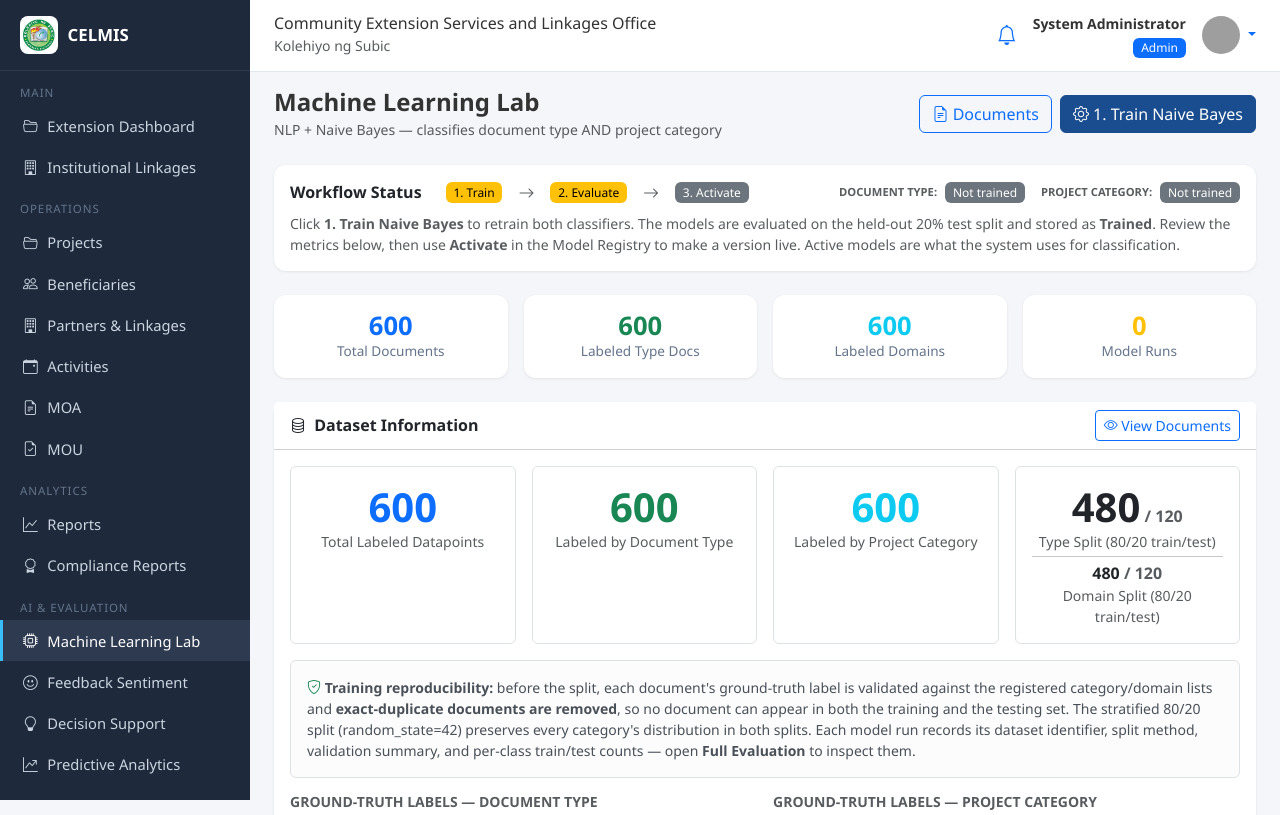
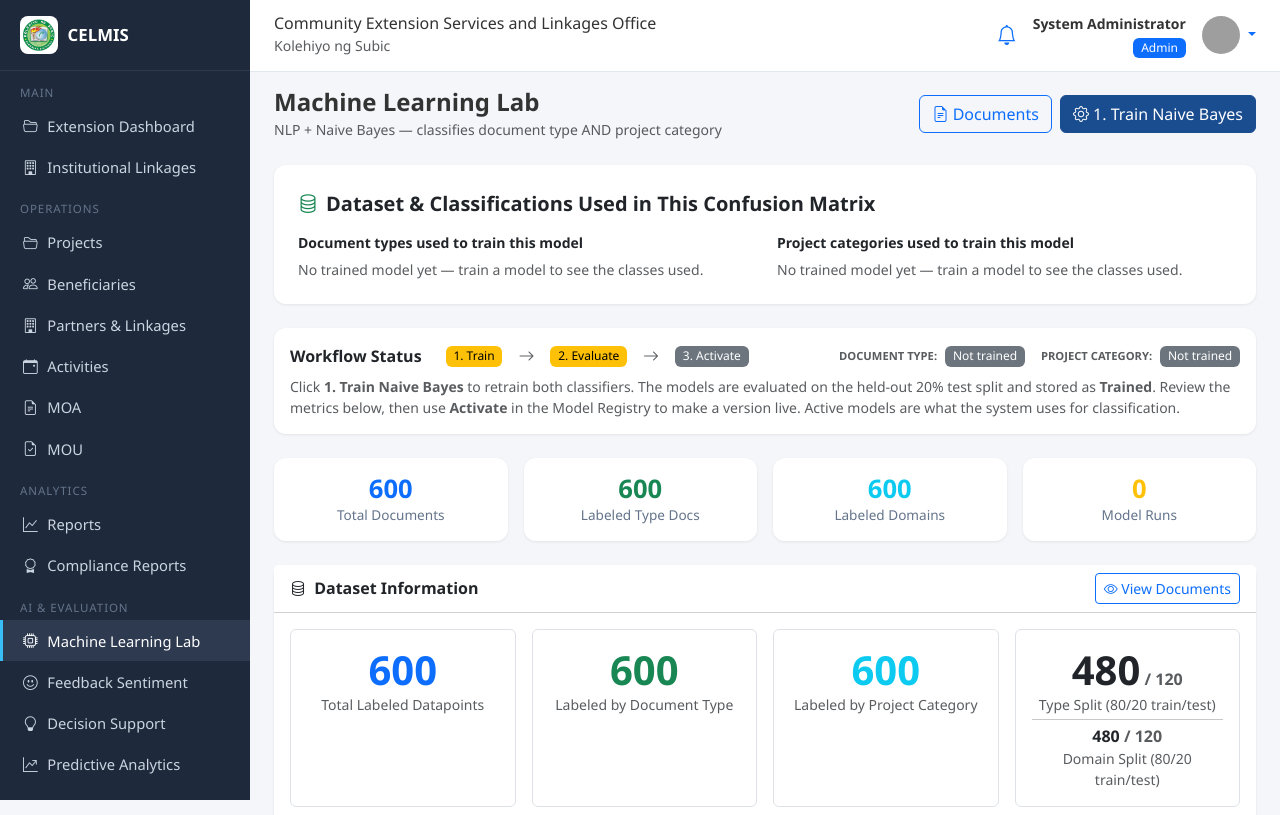
Before and after one commit to armagedon32/Community_Extension, a Flask app: page /ml in a window 1280 px wide. Shown: the top 815 px of the page. Run offline with Flask 3, Linux system fonts and the light colour scheme; a user stored in the database is signed in; data comes from the database, SQL or seed files in the repository; data that the repository does not hold is empty; some libraries are stand-ins or nearby versions; grey boxes are pictures that could not be loaded.

Commit message:
Move dataset and class breakdown to the front of the ML Lab page

```diff
--- a/app/templates/ml/index.html
+++ b/app/templates/ml/index.html
@@ -182,6 +182,52 @@
 {% endif %}
 {% endmacro %}
 
+{# ===== Per-class table shown at the front of the ML Lab page ===== #}
+{% macro dataset_per_class_table(profile) %}
+{% if profile and profile.per_class %}
+<div class="table-responsive">
+    <table class="table table-sm table-bordered align-middle mb-0">
+        <thead class="table-light">
+            <tr>
+                <th>Class / Label</th>
+                <th class="text-center">#{{ 'Test Samples' if profile.per_class_test_only else 'Samples' }}</th>
+                <th class="text-center">Train</th>
+                <th class="text-center">Test</th>
+                <th class="text-center">Share %</th>
+            </tr>
+        </thead>
+        <tbody>
+            {% for c in profile.per_class %}
+            <tr>
+                <td class="small">{{ c.label }}</td>
+                <td class="text-center small">{{ c.total }}</td>
+                <td class="text-center small">{{ c.train if c.train is not none else '—' }}</td>
+                <td class="text-center small">{{ c.test }}</td>
+                <td class="text-center small">{{ '%.1f'|format(c.share) }}%</td>
+            </tr>
+            {% endfor %}
+        </tbody>
+        <tfoot class="table-light">
+            <tr class="fw-bold">
+                <td class="small">Total</td>
+                <td class="text-center small">{{ profile.per_class | sum(attribute='total') }}</td>
+                <td class="text-center small">{{ '—' if profile.per_class_test_only else (profile.per_class | sum(attribute='train')) }}</td>
+                <td class="text-center small">{{ profile.per_class | sum(attribute='test') }}</td>
+                <td class="text-center small">{{ '%.1f'|format(profile.share_total) }}%</td>
+            </tr>
+        </tfoot>
+    </table>
+</div>
+{% if profile.per_class_test_only %}
+<div class="small text-muted mt-2 mb-0">
+    <i class="bi bi-info-circle"></i> Counts come from the confusion matrix rows (test set); the train breakdown was not recorded for this earlier run.
+</div>
+{% endif %}
+{% else %}
+<p class="text-muted small mb-0">No trained model yet — train a model to see the classes used.</p>
+{% endif %}
+{% endmacro %}
+
 {% block content %}
 {% set ns = namespace(active_type=false, pending_type=false, active_domain=false, pending_domain=false) %}
 {% for m in models %}
@@ -206,6 +252,26 @@
         <form method="POST" action="{{ url_for('ml.train_model') }}" onsubmit="this.querySelector('button').disabled=true;">
             <button type="submit" class="btn btn-primary"><i class="bi bi-gear"></i> 1. Train Naive Bayes</button>
         </form>
+    </div>
+</div>
+
+{# ===== Dataset & classifications — shown first in the ML Lab ===== #}
+<div id="dataset-classifications" class="card p-4 mb-4">
+    <div class="d-flex align-items-center gap-2 mb-3">
+        <i class="bi bi-database text-success fs-5"></i>
+        <h5 class="fw-bold mb-0">Dataset &amp; Classifications Used in This Confusion Matrix</h5>
+    </div>
+    <div class="row g-4">
+        <div class="col-md-6">
+            <h6 class="fw-bold small mb-2">Document types used to train this model</h6>
+            {{ dataset_summary_table(dataset_profile) }}
+            {{ dataset_per_class_table(dataset_profile) }}
+        </div>
+        <div class="col-md-6">
+            <h6 class="fw-bold small mb-2">Project categories used to train this model</h6>
+            {{ dataset_summary_table(domain_dataset_profile) }}
+            {{ dataset_per_class_table(domain_dataset_profile) }}
+        </div>
     </div>
 </div>
 
@@ -462,7 +528,7 @@
                 <h6 class="fw-bold mb-0">Document Type Model</h6>
                 <div class="d-flex gap-2 align-items-center">
                     {% if ns.active_type %}<span class="badge text-bg-success">Active</span>{% elif ns.pending_type %}<span class="badge text-bg-warning">Trained</span>{% endif %}
-                    {% if latest %}<a href="{{ url_for('ml.model_detail', model_id=latest.id, _anchor='dataset-classifications') }}" class="btn btn-sm btn-outline-primary no-print"><i class="bi bi-clipboard2-data"></i> Full Evaluation</a>{% endif %}
+                    {% if latest %}<a href="{{ url_for('ml.model_detail', model_id=latest.id) }}" class="btn btn-sm btn-outline-primary no-print"><i class="bi bi-clipboard2-data"></i> Full Evaluation</a>{% endif %}
                 </div>
             </div>
             <span class="text-muted small mb-3">Proposal / Activity Design / Accomplishment / M&amp;E / MOA / Feedback</span>
@@ -519,7 +585,7 @@
                 <h6 class="fw-bold mb-0">Project Category Model</h6>
                 <div class="d-flex gap-2 align-items-center">
                     {% if ns.active_domain %}<span class="badge text-bg-success">Active</span>{% elif ns.pending_domain %}<span class="badge text-bg-warning">Trained</span>{% endif %}
-                    {% if latest_domain %}<a href="{{ url_for('ml.model_detail', model_id=latest_domain.id, _anchor='dataset-classifications') }}" class="btn btn-sm btn-outline-primary no-print"><i class="bi bi-clipboard2-data"></i> Full Evaluation</a>{% endif %}
+                    {% if latest_domain %}<a href="{{ url_for('ml.model_detail', model_id=latest_domain.id) }}" class="btn btn-sm btn-outline-primary no-print"><i class="bi bi-clipboard2-data"></i> Full Evaluation</a>{% endif %}
                 </div>
             </div>
             <span class="text-muted small mb-3">Education / Livelihood / Governance / Environment / Health / etc.</span>
@@ -630,7 +696,7 @@
                             </td>
                             <td class="small text-muted">{{ m.created_at.strftime('%b %d, %Y') }}</td>
                             <td class="text-end">
-                                <a href="{{ url_for('ml.model_detail', model_id=m.id, _anchor='dataset-classifications') }}" class="btn btn-sm btn-outline-secondary" title="View full quantitative evaluation"><i class="bi bi-eye"></i> View</a>
+                                <a href="{{ url_for('ml.model_detail', model_id=m.id) }}" class="btn btn-sm btn-outline-secondary" title="View full quantitative evaluation"><i class="bi bi-eye"></i> View</a>
                                 {% if m.status == 'Trained' %}
                                 <form method="POST" action="{{ url_for('ml.activate_model', model_id=m.id) }}" class="d-inline">
                                     <button class="btn btn-sm btn-success"><i class="bi bi-play-fill"></i> Activate</button>
```
Also changed, not shown: app/templates/ml/model_detail.html (+0 -44 lines).
